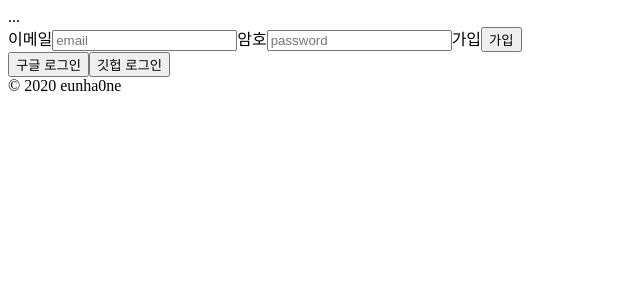
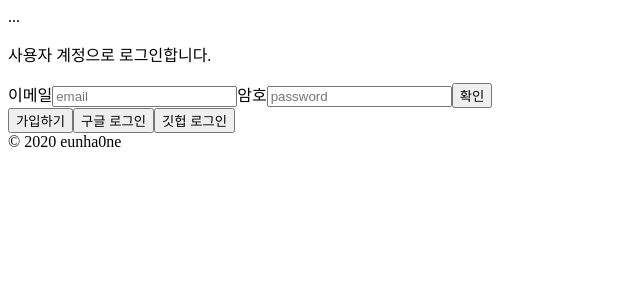
Before and after one commit to eunha0ne/study-firebase-app, a React (Create React App) app: page /#/ in a window 1280 px wide. Shown: the top 300 px of the page, without its empty margins (0-640 px from the left). Built offline with nearby package versions, Linux system fonts and the light colour scheme; no server answers.

Commit message:
Feat: 소셜 로그인 기능을 구현하라

```diff
--- a/src/app/firebaseInstance.js
+++ b/src/app/firebaseInstance.js
@@ -5,4 +5,6 @@ import { FIREBASE_CONFIG } from "const/config";
 
 firebase.initializeApp(FIREBASE_CONFIG);
 
+export const instance = firebase;
+
 export const authService = firebase.auth();
--- a/src/pages/Auth.js
+++ b/src/pages/Auth.js
@@ -1,14 +1,21 @@
 import React, { useState } from "react";
 import { useDispatch } from "react-redux";
 
-import { authService } from "app/firebaseInstance";
+import {
+  instance as firebaseInstance,
+  authService
+} from "app/firebaseInstance";
 import { showModal } from "features/modalSlice";
 
 export default () => {
   const dispatch = useDispatch();
   const [email, setEmail] = useState("");
   const [password, setPassword] = useState("");
-  const [isNewAccount, setIsNewAccount] = useState(true);
+  const [isNewAccount, setIsNewAccount] = useState(false);
+
+  const toggleAccout = () => {
+    setIsNewAccount(!isNewAccount);
+  };
 
   const onChange = ({ target }) => {
     const { type, value } = target;
@@ -38,9 +45,35 @@ export default () => {
     }
   };
 
+  const onClick = async ({ target }) => {
+    const { name } = target;
+    let provider = null;
+
+    try {
+      if (name === "google") {
+        provider = new firebaseInstance.auth.GoogleAuthProvider();
+      } else if (name === "github") {
+        provider = new firebaseInstance.auth.GithubAuthProvider();
+      }
+
+      await authService.signInWithPopup(provider);
+    } catch (error) {
+      dispatch(
+        showModal({
+          message: error.message
+        })
+      );
+    }
+  };
+
   return (
     <div>
       <form onSubmit={onSubmit}>
+        <p>
+          {isNewAccount
+            ? "새로운 계정을 생성해 보세요."
+            : "사용자 계정으로 로그인합니다."}
+        </p>
         <label>
           이메일
           <input
@@ -62,13 +95,20 @@ export default () => {
           />
         </label>
         <label>
-          가입
-          <input type="submit" value="가입" />
+          <input type="submit" value="확인" />
         </label>
       </form>
+
       <div>
-        <button>구글 로그인</button>
-        <button>깃헙 로그인</button>
+        <button type="button" onClick={toggleAccout}>
+          {isNewAccount ? "로그인하기" : "가입하기"}
+        </button>
+        <button name="google" onClick={onClick}>
+          구글 로그인
+        </button>
+        <button name="github" onClick={onClick}>
+          깃헙 로그인
+        </button>
       </div>
     </div>
   );
```
